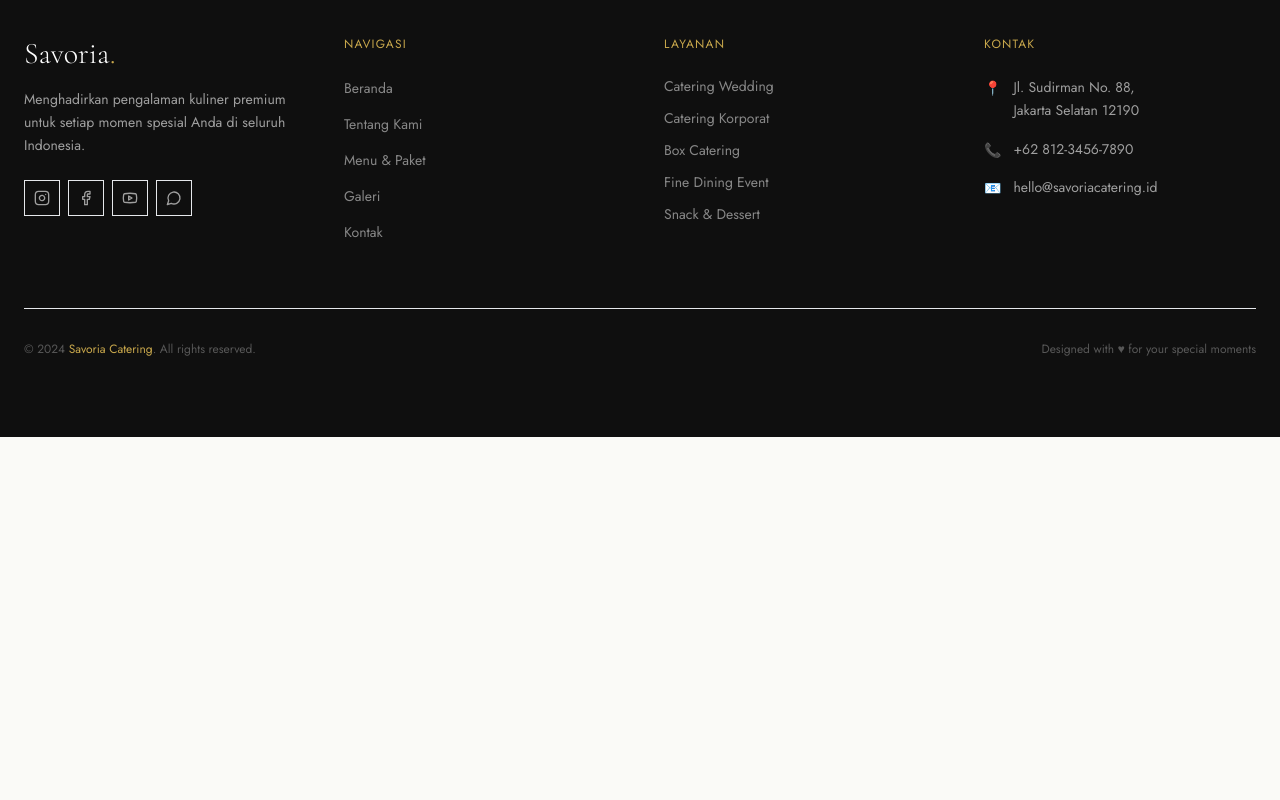
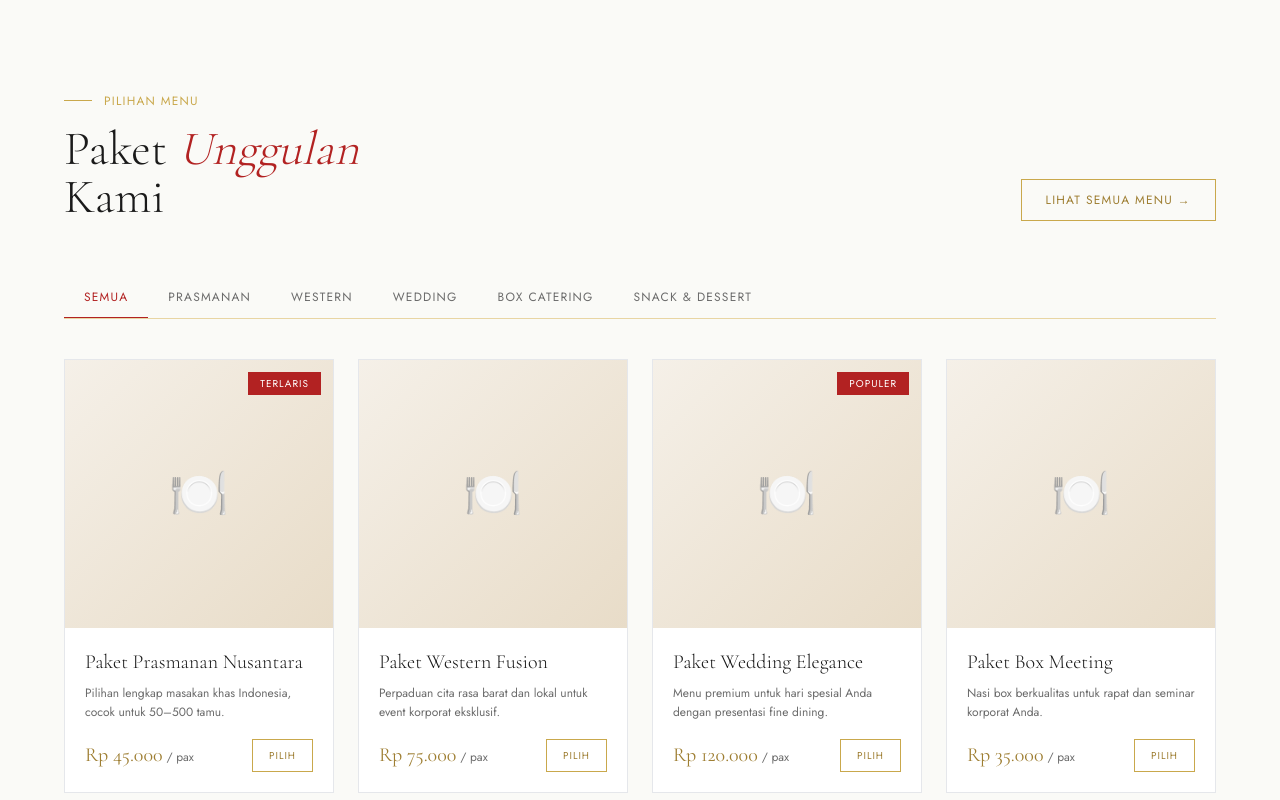
Before and after one commit to AhmadRidho01/savoria-frontend, a Next.js app: page / in a window 1280 px wide. Shown: the part 1760-2560 px from the top of the page. Before the commit the page ends 2197 px from the top, so only its background shows below. Built offline with nearby package versions, Linux system fonts and the light colour scheme.

Commit message:
feat: tambah MenuSection dengan filter tabs dan MenuCard

```diff
--- a/src/app/page.tsx
+++ b/src/app/page.tsx
@@ -1,12 +1,14 @@
 // src/app/page.tsx
 import HeroSection from "@/components/sections/HeroSection";
 import AboutSection from "@/components/sections/AboutSection";
+import MenuSection from "@/components/sections/MenuSection";
 
 export default function HomePage() {
   return (
     <>
       <HeroSection />
       <AboutSection />
+      <MenuSection />
     </>
   );
 }
--- /dev/null
+++ b/src/components/sections/MenuSection.tsx
@@ -0,0 +1,83 @@
+"use client";
+
+import SectionTag from "@/components/ui/SectionTag";
+import MenuCard from "@/components/ui/MenuCard";
+import { useMenuFilter } from "@/hooks/useMenuFilter";
+import { menuItems } from "@/constants/menu";
+
+const tabs = [
+  { label: "Semua", value: "semua" },
+  { label: "Prasmanan", value: "prasmanan" },
+  { label: "Western", value: "western" },
+  { label: "Wedding", value: "wedding" },
+  { label: "Box Catering", value: "box" },
+  { label: "Snack & Dessert", value: "snack" },
+] as const;
+
+export default function MenuSection() {
+  const { active, setActive, filtered } = useMenuFilter(menuItems);
+
+  return (
+    <section id="menu" className="bg-[var(--bg)] py-24 md:py-32 px-[5%]">
+      <div className="max-w-7xl mx-auto">
+        {/* Header */}
+        <div
+          className="flex flex-col md:flex-row md:items-end justify-between mb-14 gap-6"
+          data-aos="fade-up"
+        >
+          <div>
+            <SectionTag label="Pilihan Menu" />
+            <h2 className="font-serif font-light text-4xl md:text-5xl leading-[1.15] text-[var(--text)]">
+              Paket <em className="italic text-[var(--red)]">Unggulan</em>
+              <br />
+              Kami
+            </h2>
+          </div>
+          <button className="self-start md:self-auto border border-[var(--gold)] text-[var(--gold-dark)] text-xs tracking-widest uppercase px-6 py-3 hover:bg-[var(--gold)] hover:text-white transition-all duration-200">
+            Lihat Semua Menu →
+          </button>
+        </div>
+
+        {/* Filter Tabs */}
+        <div
+          className="flex gap-0 border-b border-[var(--gold-light)] mb-10 overflow-x-auto"
+          data-aos="fade-up"
+          data-aos-delay="100"
+        >
+          {tabs.map((tab) => (
+            <button
+              key={tab.value}
+              onClick={() => setActive(tab.value)}
+              className={`
+                flex-shrink-0 px-5 py-3 text-xs tracking-widest uppercase
+                border-b-2 -mb-px transition-all duration-200 font-sans
+                ${
+                  active === tab.value
+                    ? "border-[var(--red)] text-[var(--red)]"
+                    : "border-transparent text-[var(--text-muted)] hover:text-[var(--text)]"
+                }
+              `}
+            >
+              {tab.label}
+            </button>
+          ))}
+        </div>
+
+        {/* Grid Menu */}
+        <div
+          className="grid grid-cols-1 sm:grid-cols-2 lg:grid-cols-4 gap-6"
+          data-aos="fade-up"
+          data-aos-delay="200"
+        >
+          {filtered.length > 0 ? (
+            filtered.map((item) => <MenuCard key={item.id} item={item} />)
+          ) : (
+            <div className="col-span-full py-20 text-center text-[var(--text-muted)] text-sm tracking-widest uppercase">
+              Belum ada menu di kategori ini
+            </div>
+          )}
+        </div>
+      </div>
+    </section>
+  );
+}
--- /dev/null
+++ b/src/components/ui/MenuCard.tsx
@@ -0,0 +1,53 @@
+import type { MenuItem } from "@/types";
+
+interface MenuCardProps {
+  item: MenuItem;
+}
+
+function formatPrice(price: number): string {
+  return new Intl.NumberFormat("id-ID").format(price);
+}
+
+export default function MenuCard({ item }: MenuCardProps) {
+  return (
+    <div className="bg-[var(--white)] border border-[var(--gold)]/15 overflow-hidden group transition-all duration-300 hover:-translate-y-1 hover:shadow-lg">
+      {/* Gambar */}
+      <div className="relative aspect-square bg-gradient-to-br from-[var(--cream)] to-[#e8dcc8] flex items-center justify-center overflow-hidden">
+        <span className="text-5xl transition-transform duration-500 group-hover:scale-110">
+          🍽️
+        </span>
+        {/* Badge */}
+        {item.badge && (
+          <div className="absolute top-3 right-3 bg-[var(--red)] text-white text-[10px] tracking-widest uppercase px-3 py-1">
+            {item.badge}
+          </div>
+        )}
+      </div>
+
+      {/* Info */}
+      <div className="p-5">
+        <h3 className="font-serif text-xl font-light text-[var(--text)] mb-2">
+          {item.name}
+        </h3>
+        <p className="text-xs text-[var(--text-muted)] leading-relaxed mb-4">
+          {item.description}
+        </p>
+
+        {/* Footer card */}
+        <div className="flex items-center justify-between">
+          <div>
+            <span className="font-serif text-xl text-[var(--gold-dark)]">
+              Rp {formatPrice(item.price)}
+            </span>
+            <span className="text-xs text-[var(--text-muted)] ml-1">
+              / {item.priceUnit}
+            </span>
+          </div>
+          <button className="border border-[var(--gold)] text-[var(--gold-dark)] text-[10px] tracking-widest uppercase px-4 py-2 hover:bg-[var(--gold)] hover:text-white transition-all duration-200">
+            Pilih
+          </button>
+        </div>
+      </div>
+    </div>
+  );
+}
--- /dev/null
+++ b/src/hooks/useMenuFilter.ts
@@ -0,0 +1,17 @@
+"use client";
+
+import { useState, useMemo } from "react";
+import type { MenuItem } from "@/types";
+
+type FilterCategory = "semua" | MenuItem["category"];
+
+export function useMenuFilter(items: MenuItem[]) {
+  const [active, setActive] = useState<FilterCategory>("semua");
+
+  const filtered = useMemo(() => {
+    if (active === "semua") return items;
+    return items.filter((item) => item.category === active);
+  }, [active, items]);
+
+  return { active, setActive, filtered };
+}
```
